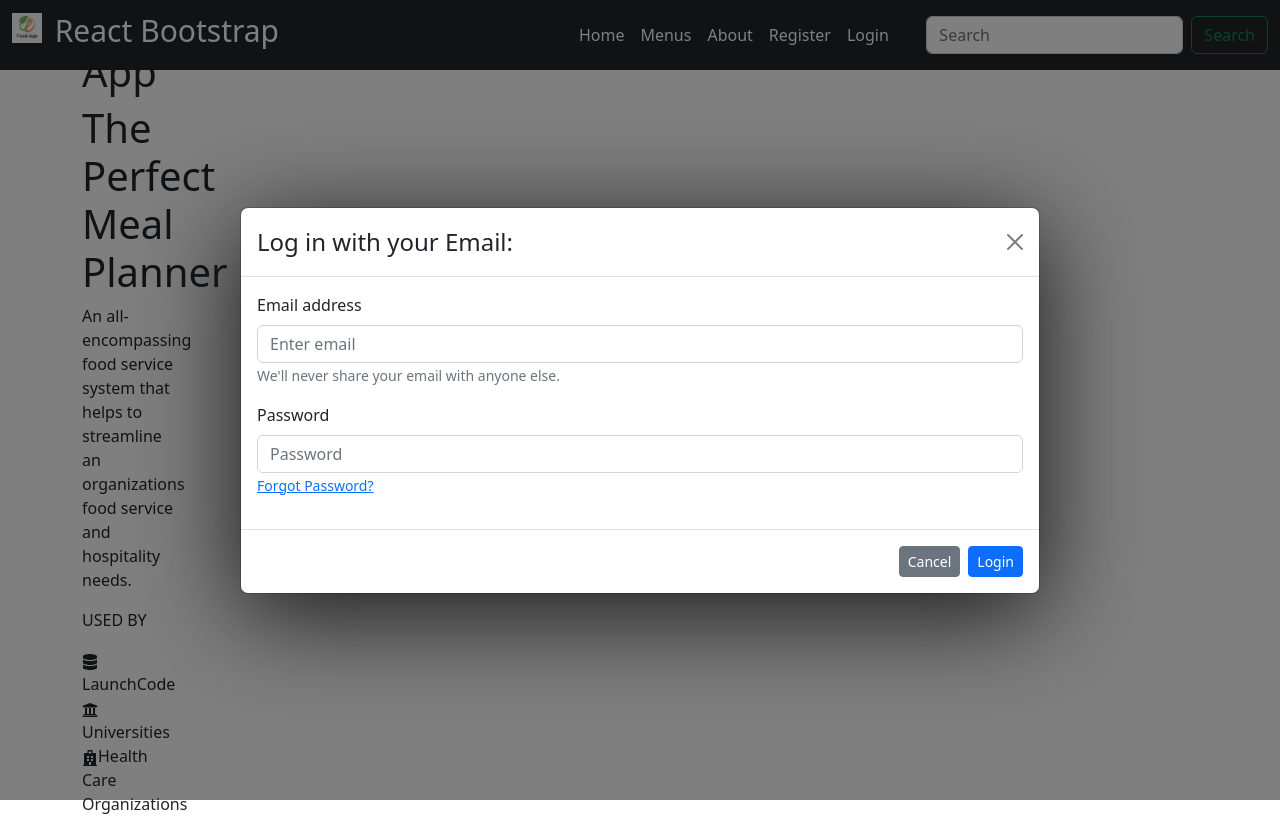
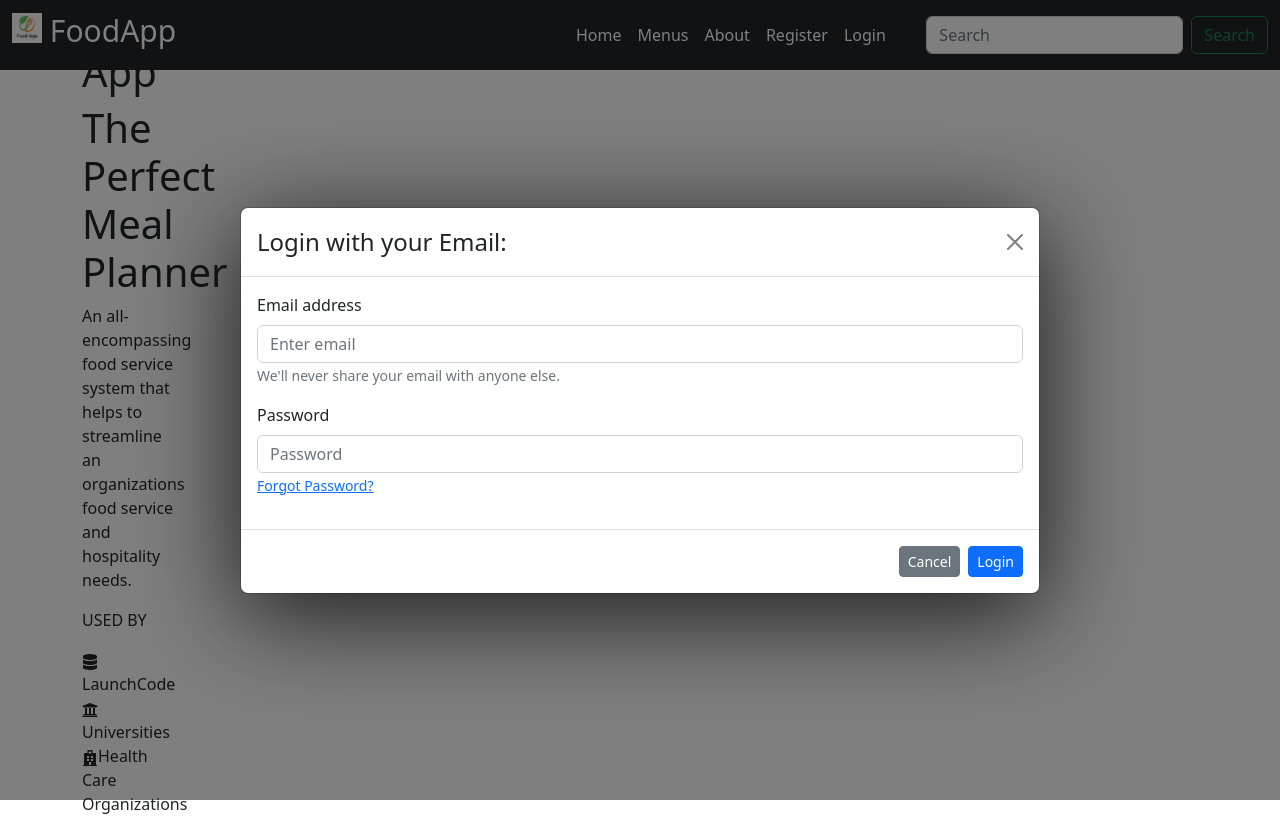
Before and after one commit to firetending/legendary-dollop, a React (Create React App) app in the folder frontend/: page / in a window 1280 px wide. Both pictures are taken after a click on the button "Login". Built offline with nearby package versions, Linux system fonts and the light colour scheme.

Commit message:
Changed the brand

```diff
--- a/frontend/src/components/loginform/LoginForm.tsx
+++ b/frontend/src/components/loginform/LoginForm.tsx
@@ -22,7 +22,7 @@ const LoginForm = ({ showLogin, setShowLogin }: {showLogin: boolean; setShowLogi
                 animation
             >
                 <Modal.Header closeButton>
-                    <Modal.Title>Log in with your Email:</Modal.Title>
+                    <Modal.Title>Login with your Email:</Modal.Title>
                 </Modal.Header>
                 <Modal.Body>
                     <Form>
--- a/frontend/src/components/navbar/NavegationBar.tsx
+++ b/frontend/src/components/navbar/NavegationBar.tsx
@@ -21,7 +21,7 @@ const NavegationBar = ({ setShowLogin }: { setShowLogin: any }) => {
                 <Navbar.Brand href="#home">
                     <img alt="" src={Logo} width="30" height="30" className="d-inline-block align-top" />
                     {' '}
-                    <h1>React Bootstrap</h1>
+                    <h1>FoodApp</h1>
                 </Navbar.Brand>
                 <Navbar.Toggle aria-controls="navbarCollapse" />
                 <Navbar.Collapse id="navbarCollapse" className="justify-content-end">
```
